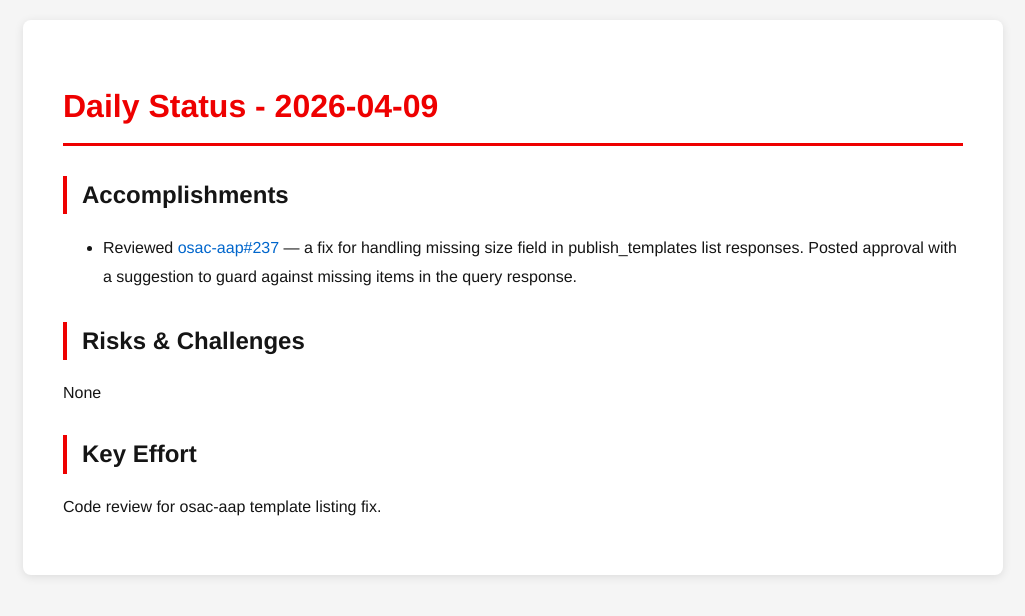
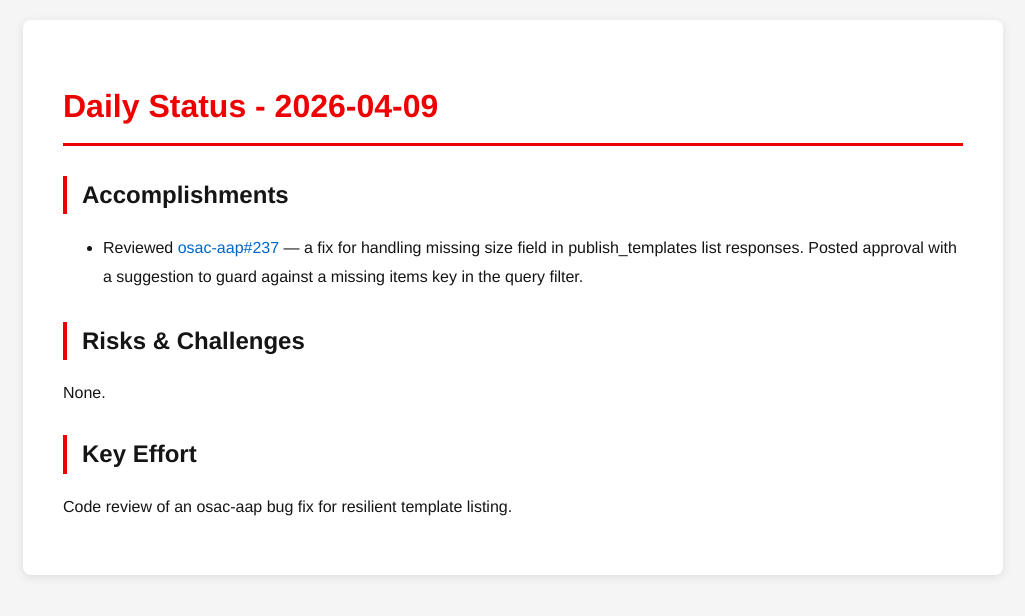
Before and after one commit to tzvatot/daily-status, a Jekyll site: the page built from 2026-04-09.md, in a window 1280 px wide. Shown: the top 616 px of the page, without its empty margins (127-1152 px from the left). Built offline with Jekyll 4.4.1, drawn with Linux system fonts in a browser that asks for light colours.

Commit message:
Daily status update - 2026-04-09

```diff
--- a/2026-04-09.md
+++ b/2026-04-09.md
@@ -7,10 +7,10 @@ date: 2026-04-09
 # Daily Status - 2026-04-09
 
 ## Accomplishments
-- Reviewed [osac-aap#237](https://github.com/osac-project/osac-aap/pull/237) — a fix for handling missing size field in publish_templates list responses. Posted approval with a suggestion to guard against missing items in the query response.
+- Reviewed [osac-aap#237](https://github.com/osac-project/osac-aap/pull/237) — a fix for handling missing size field in publish_templates list responses. Posted approval with a suggestion to guard against a missing items key in the query filter.
 
 ## Risks & Challenges
-None
+None.
 
 ## Key Effort
-Code review for osac-aap template listing fix.
+Code review of an osac-aap bug fix for resilient template listing.
```
